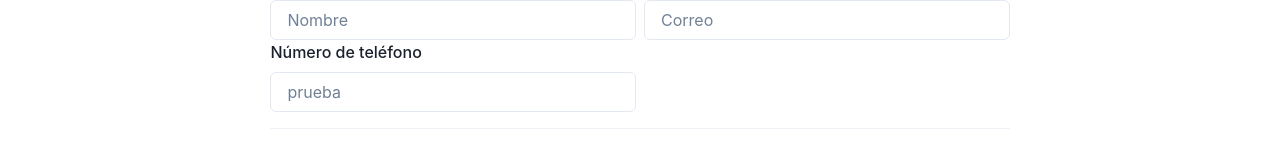
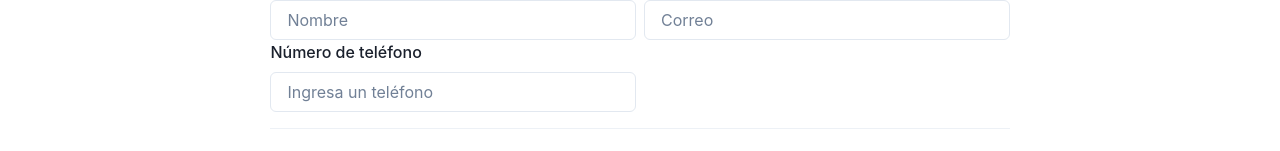
Before and after one commit to igraterol1410/ramos-investment, a React (Vite) app: page /cotizar in a window 1280 px wide. Shown: the part 221-372 px from the top of the page. Built offline with nearby package versions, Linux system fonts and the light colour scheme.

Commit message:
mejorando la ux aun mas

```diff
--- a/src/components/products/modals/ProductModal.jsx
+++ b/src/components/products/modals/ProductModal.jsx
@@ -66,7 +66,9 @@ const ProductModal = ({product, modal, setModal}) => {
     }
 
     const finishAdd = (product, number) => {
-        addToCart(product, number)
+        if(number > 0){
+            addToCart(product, number)
+        }
         history('/cotizar')
     }
   return (
@@ -150,7 +152,7 @@ const ProductModal = ({product, modal, setModal}) => {
                         color:'brand.aquamarinePrimary'
                     }}
                     borderRadius={50}
-                    disabled={!requirement}
+                    disabled={requirement <= 0}
                     onClick={()=>finishAdd(product.product, number)}>Terminar cotización</Button>
                 {/* </Link> */}
             </Center>
--- a/src/components/request/RequestForm.jsx
+++ b/src/components/request/RequestForm.jsx
@@ -133,7 +133,7 @@ const RequestForm = () => {
                                 <Field
                                 as={Input}
                                 focusBorderColor='#19a4b0'
-                                type='text'
+                                type='email'
                                 id='email'
                                 name='email'
                                 placeholder='Correo'
@@ -149,7 +149,7 @@ const RequestForm = () => {
                                 type='text'
                                 id='phoneNumber'
                                 name='phoneNumber'
-                                placeholder='prueba'
+                                placeholder='Ingresa un teléfono'
                                 />
                             </GridItem>
                         </Grid>
```
